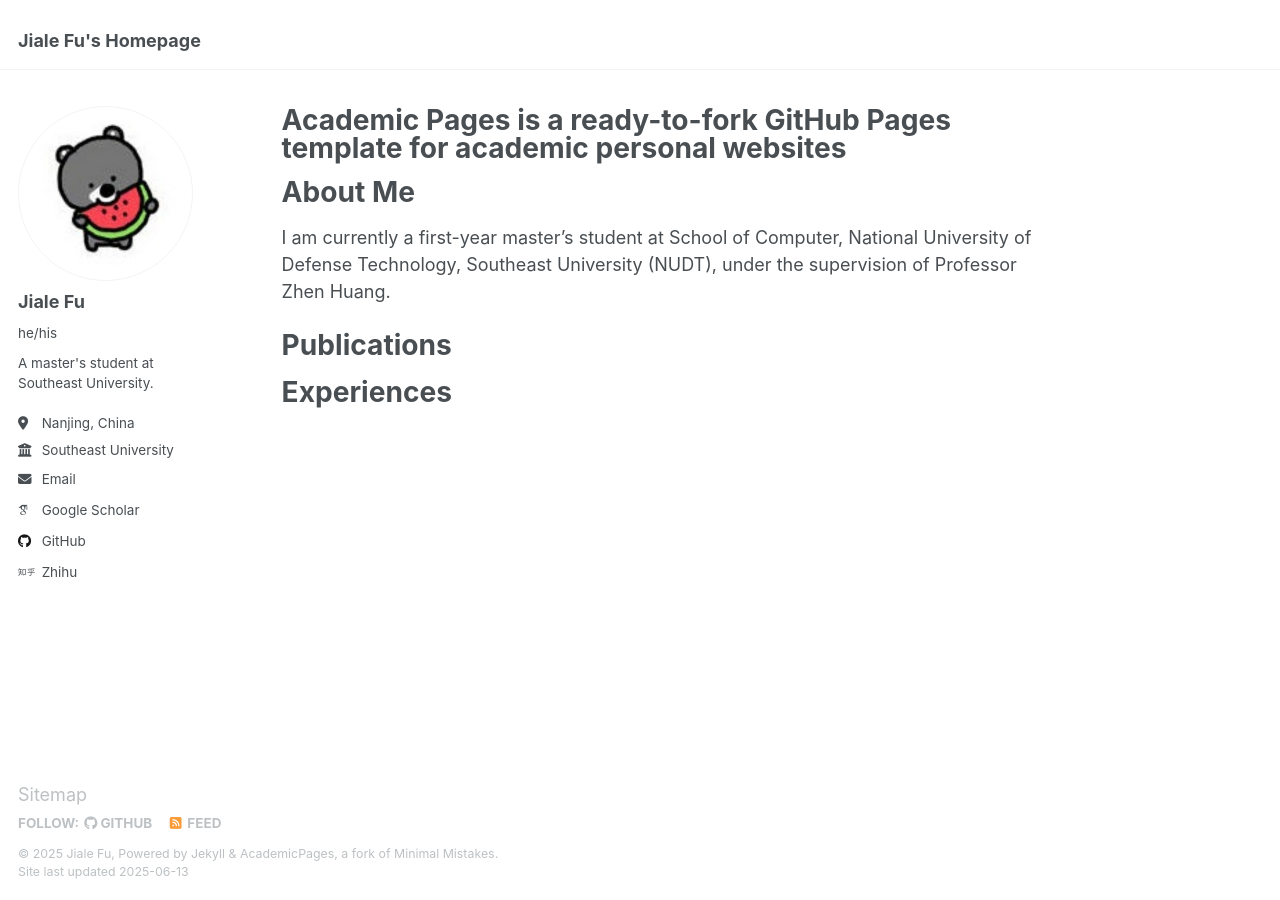
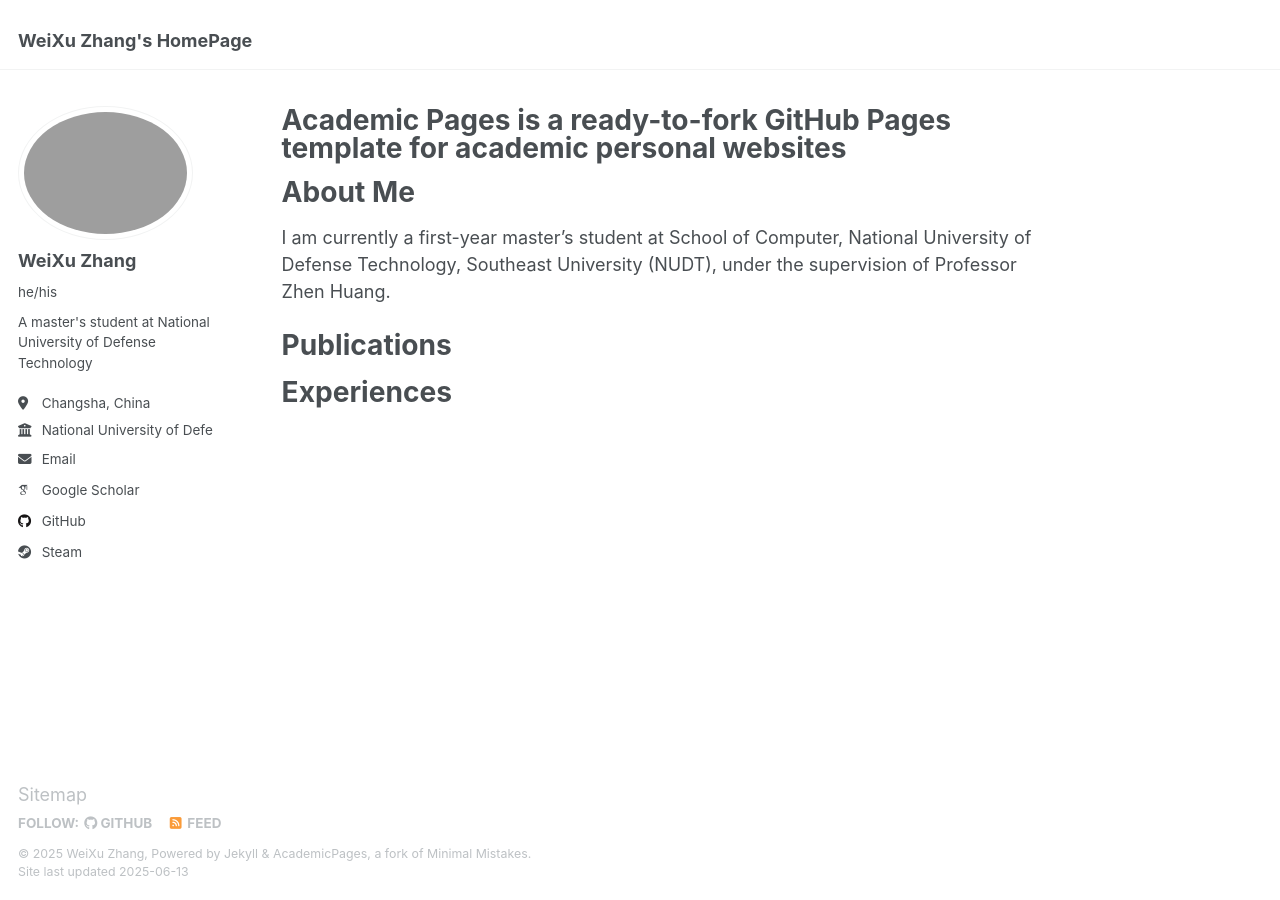
Before and after one commit to wishdudu/wishdudu, a Jekyll site: the page built from _pages/about.md, in a window 1280 px wide. Built offline with Jekyll 4.4.1, drawn with Linux system fonts in a browser that asks for light colours; some web fonts are replaced.

Commit message:
Update _config.yml

```diff
--- a/_config.yml
+++ b/_config.yml
@@ -9,31 +9,32 @@
 # Basic Site Settings
 locale                   : "en-US"
 site_theme               : "default"
-title                    : "Jiale Fu's Homepage"
+title                    : "WeiXu Zhang's HomePage"
 title_separator          : "-"
-name                     : &name "Jiale Fu"
-description              : &description "A person"
-url                      : https://jialefu.github.io # the base hostname & protocol for your site e.g. "https://[your GitHub username].github.io"
+name                     : &name "WeiXu Zhang"
+description              : &description "personal description"
+url                      : https://wishdudu.github.io # the base hostname & protocol for your site e.g. "https://[your GitHub username].github.io" or if you already have some other page hosted on Github then use "https://[your GitHub username].github.io/[Your Repo Name]"
 baseurl                  : "" # the subpath of your site, e.g. "/blog"
-repository               : "jialefu/jialefu.github.io"
+repository               : "wishdudu/wishdudu.github.io"
 
 # Site Author - The following control what appear as part of the author content on the side bar.
 #               If a field is blank the icon and link will not appear, otherwise it will be shown.
 #               Additional customization can be done by editing /_includes/author-profile.html
 author:
   # Biographic information
-  avatar           : "bio-photo.jpg"
-  name             : "Jiale Fu"
+  avatar           : "bio-photo.png"
+  name             : "WeiXu Zhang"
   pronouns         : "he/his" # example: "she/her"
-  bio              : "A master's student at Southeast University."
-  location         : "Nanjing, China"
-  employer         : "Southeast University"
+  bio              : "A master's student at National University of Defense Technology"
+  location         : "Changsha, China"
+  employer         : "National University of Defense Technology"
   uri              : # URL
-  email            : "jiale.fu@seu.edu.cn"
+  email            : "wishzhang2@gmail.com"
 
   # Academic websites
+  academia         : # URL
   arxiv            : # URL - Update with the correct link to your profile
-  googlescholar    : "https://scholar.google.com/citations?user=Ec38OWoAAAAJ"
+  googlescholar    : "https://scholar.google.com"
   impactstory      : # URL
   orcid            : # URL
   semantic         : # URL
@@ -45,7 +46,7 @@ author:
   bitbucket        : # Username - Update with your username on the site
   codepen          : # Username
   dribbble         : # Username
-  github           : jialefu
+  github           : wishdudu
   kaggle           : # Username
   stackoverflow    : # User number or user number and name (i.e., use "1" or "1/jeff-atwood")
 
@@ -64,7 +65,7 @@ author:
   medium           : # URL
   pinterest        : # Username
   soundcloud       : # Username
-  steam            : # Username
+  steam            : wishdudu
   telegram         : # URL
   tumblr           : # Username
   twitter          : # Username for X / Twitter
@@ -73,7 +74,7 @@ author:
   wikipedia        : # Username
   xing             : # Username
   youtube          : # Username
-  zhihu            : "shui-ba-shui-de-shi-yan-dang-zhen-27"
+  zhihu            : # Username
 
 # Publication Category - The following the list of publication categories and their headings
 publication_category:
@@ -136,7 +137,8 @@ facebook:
   username               :
   app_id                 :
   publisher              :
-og_image                 :  # Open Graph/Twitter default site image
+og_image                 :  # Social media default site image
+og_description           :  # Social media default site image description
 # For specifying social profiles
 # - https://developers.google.com/structured-data/customize/social-profiles
 social:
```
